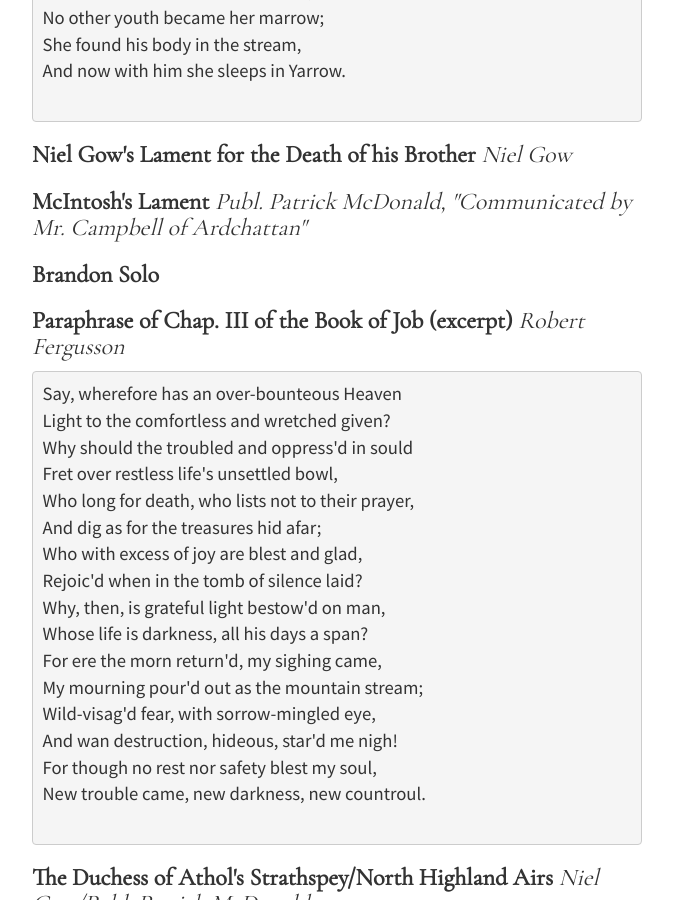
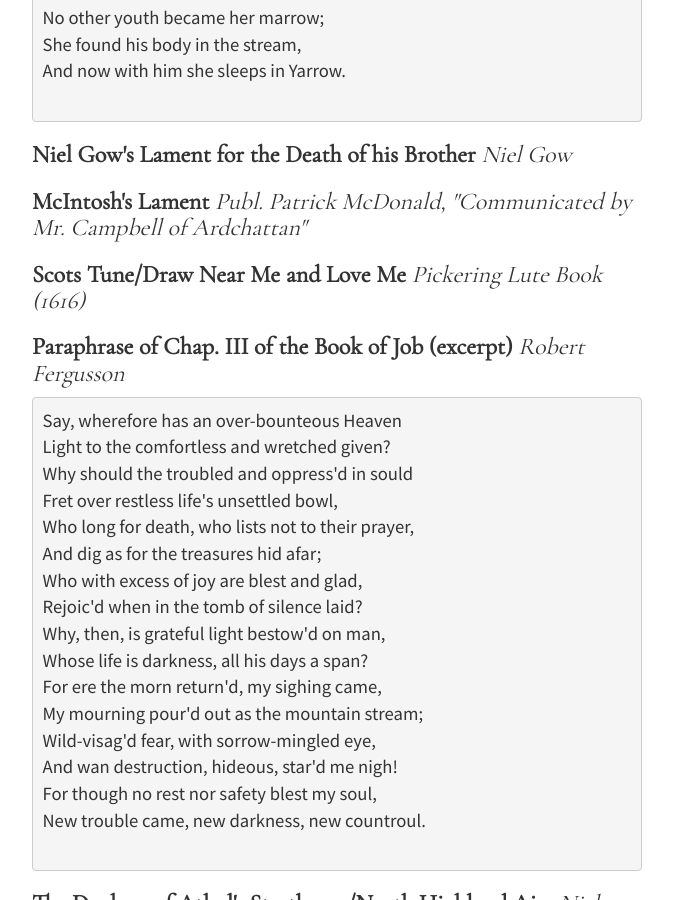
Before and after one commit to timandjeremy/timandjeremy.github.io, a Jekyll site: the page built from program/index.html, in a window 1280 px wide and 900 px high, scrolled down 2342 px. Shown: the whole window, without its empty margins (303-976 px from the left). Built offline with Jekyll 4.4.1, drawn with Linux system fonts in a browser that asks for light colours; nearby versions of some CDN libraries; library files that are not in the unit come from our copies; comment, search, counter and statistics services are not loaded.

```diff
--- a/program/index.html
+++ b/program/index.html
@@ -125,8 +125,8 @@
   </h3>
 
   <h3>
-    <strong>Brandon Solo</strong>
-    <em></em>
+    <strong>Scots Tune/Draw Near Me and Love Me</strong>
+    <em>Pickering Lute Book (1616)</em>
   </h3>
 
   <h3>
```
